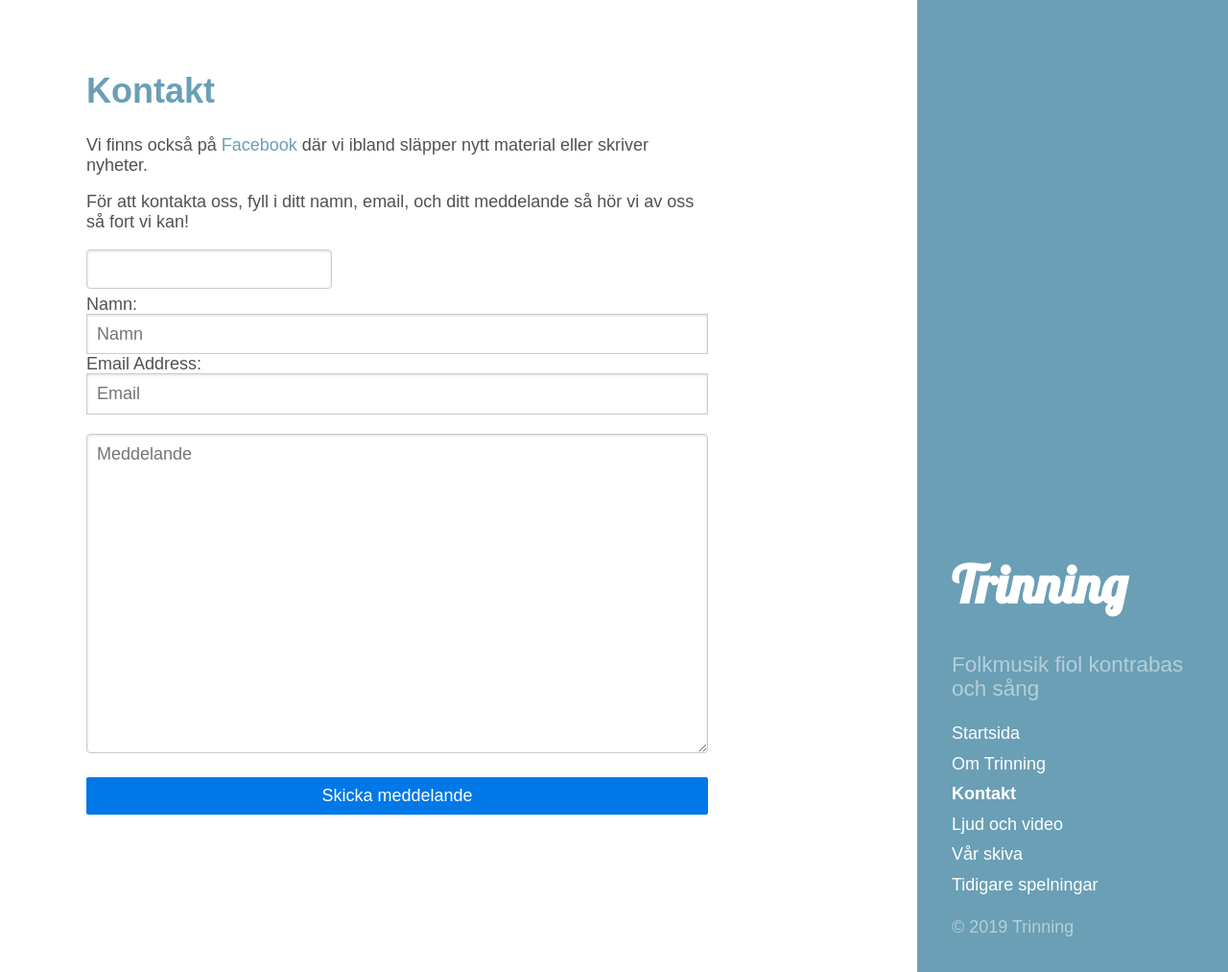
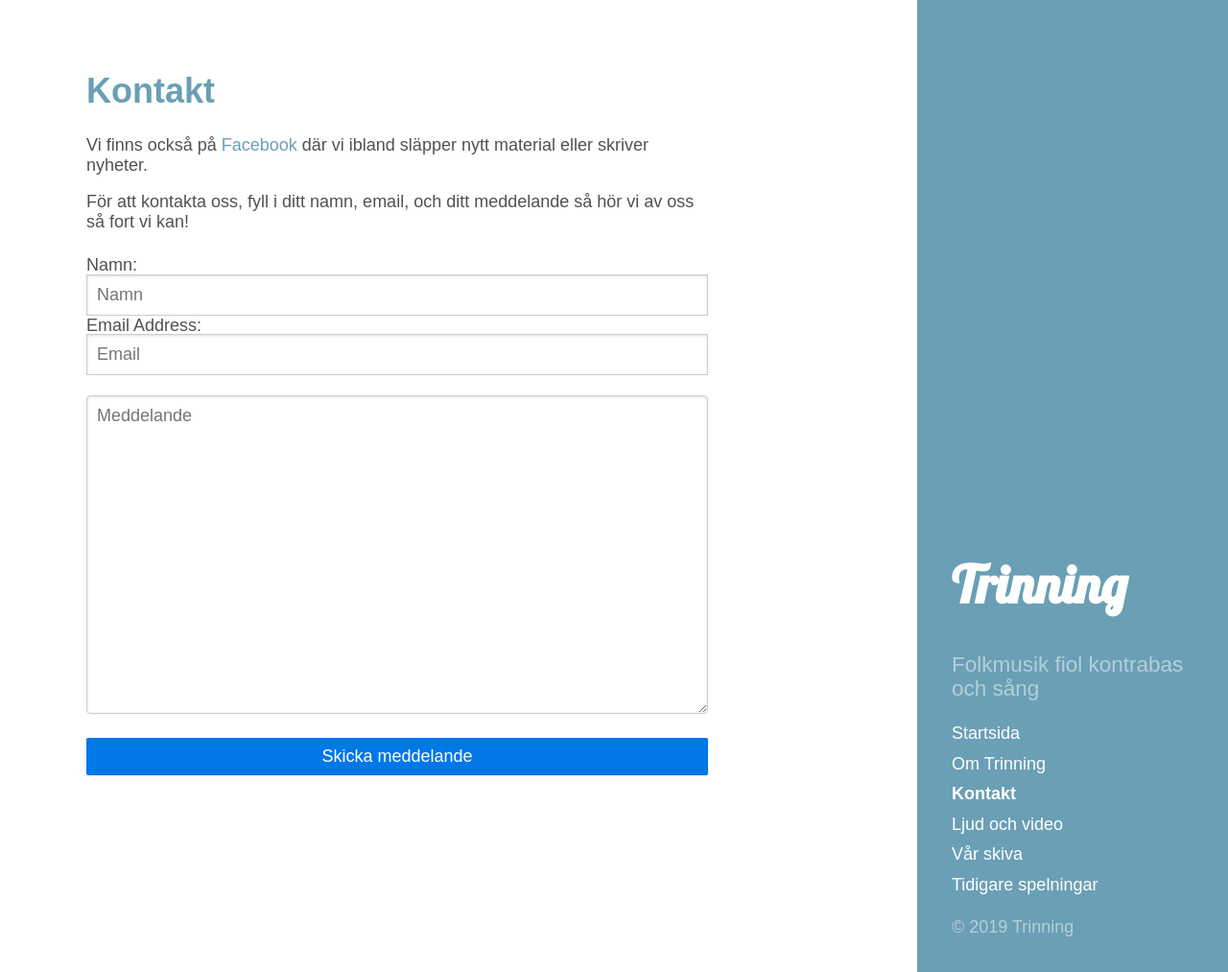
Before and after one commit to trinning/trinning.github.io, a Jekyll site: the page built from kontakt.md, in a window 1280 px wide and 1013 px high. Shown: the whole window at 96% size. Built offline with Jekyll 4.4.1, drawn with Linux system fonts in a browser that asks for light colours; nearby versions of some CDN libraries.

Commit message:
förbättra spamhantering

```diff
--- a/assets/css/pure.css
+++ b/assets/css/pure.css
@@ -11,7 +11,7 @@
     align-items: flex-end;
 }
 
-#honeypot {
+#honungsgryta {
   display: none; /*makes the field not visible to humans*/
 }
 
```
